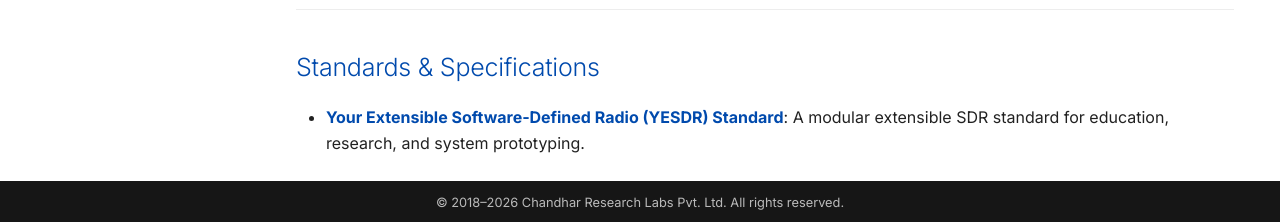
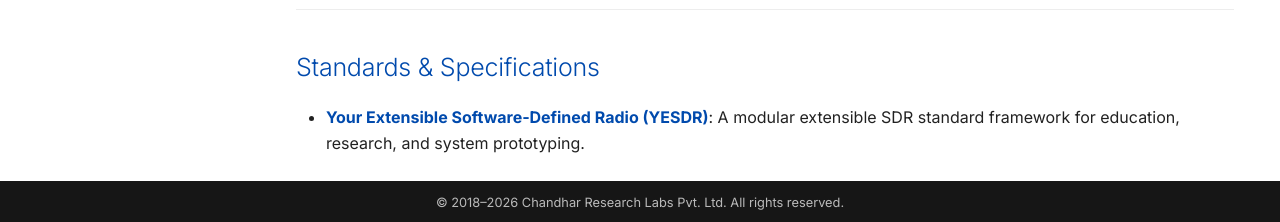
Before and after one commit to chandharlabs/chandhar-docs, an MkDocs documentation site: the page built from docs/press/index.md, in a window 1280 px wide and 995 px high. Shown: the part 770-992 px from the top of the window. Built offline with MkDocs 1.6.1 and Material for MkDocs 9.7.7, drawn with Linux system fonts in a browser that asks for light colours.

Commit message:
Update index.md

```diff
--- a/docs/press/index.md
+++ b/docs/press/index.md
@@ -24,4 +24,4 @@ in wireless communications and related domains.
 
 ## Standards & Specifications
 
-- [**Your Extensible Software‑Defined Radio (YESDR) Standard**](yesdr.md): A modular extensible SDR standard for education, research, and system prototyping.
+- [**Your Extensible Software‑Defined Radio (YESDR)**](yesdr.md): A modular extensible SDR standard framework for education, research, and system prototyping.
```
